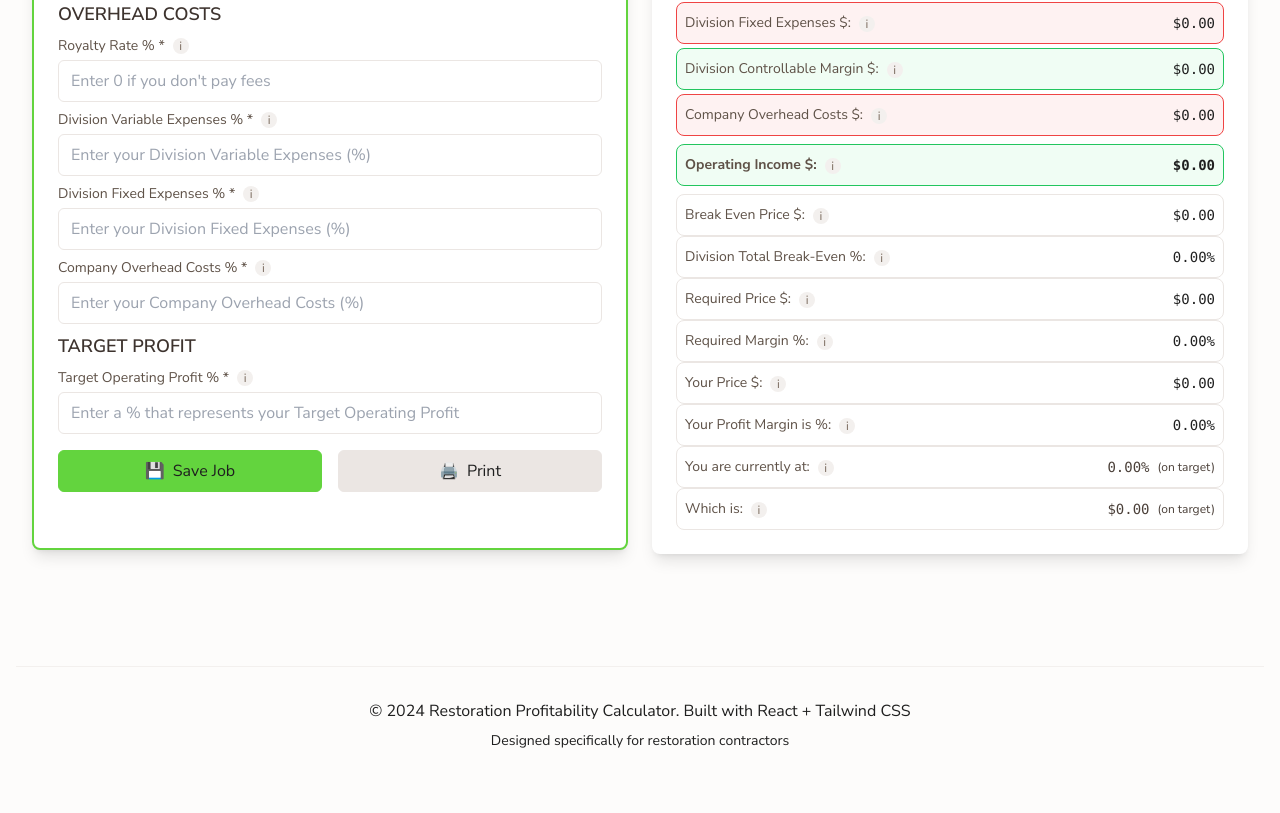
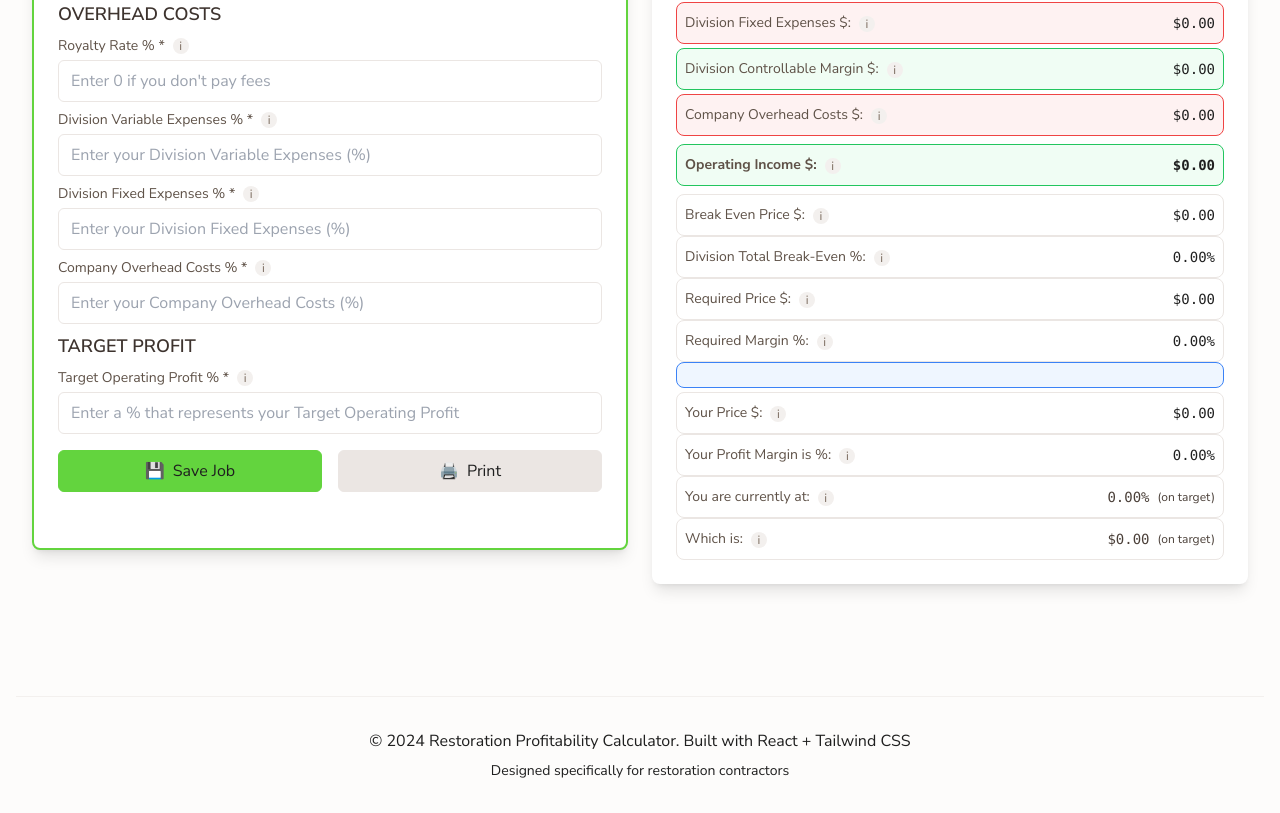
Before and after one commit to KayFernPR/Division-Calculator, a React (Vite) app: page / in a window 1280 px wide. Shown: the part 1126-1939 px from the top of the page. Before the commit the page ends 1909 px from the top, so only its background shows below. Built offline with nearby package versions, Linux system fonts and the light colour scheme.

Commit message:
Maintain spacing for Status Indicator to keep Calculator and Results boxes same height

```diff
--- a/src/components/Calculator.jsx
+++ b/src/components/Calculator.jsx
@@ -1380,8 +1380,8 @@ const Calculator = ({ onAddJob }) => {
             </div>
 
                 {/* Status Indicator */}
-                {isCalculated && (
-                  <div className="flex justify-center items-center p-3 border border-blue-500 bg-blue-50 rounded-lg mb-1" style={{borderWidth: '0.5px'}}>
+                <div className="flex justify-center items-center p-3 border border-blue-500 bg-blue-50 rounded-lg mb-1" style={{borderWidth: '0.5px'}}>
+                  {isCalculated && (
                     <div className="flex items-center gap-2">
                       {results.profitabilityStatus === 'excellent' && (
                         <span className="flex items-center gap-2 text-sm font-semibold">
@@ -1420,8 +1420,8 @@ const Calculator = ({ onAddJob }) => {
                         </span>
                       )}
                     </div>
-                  </div>
-                )}
+                  )}
+                </div>
 
                 {/* Your Price $ */}
                 <div className="flex justify-between items-center p-2 border border-neutral-300 bg-white  rounded-lg">
```
